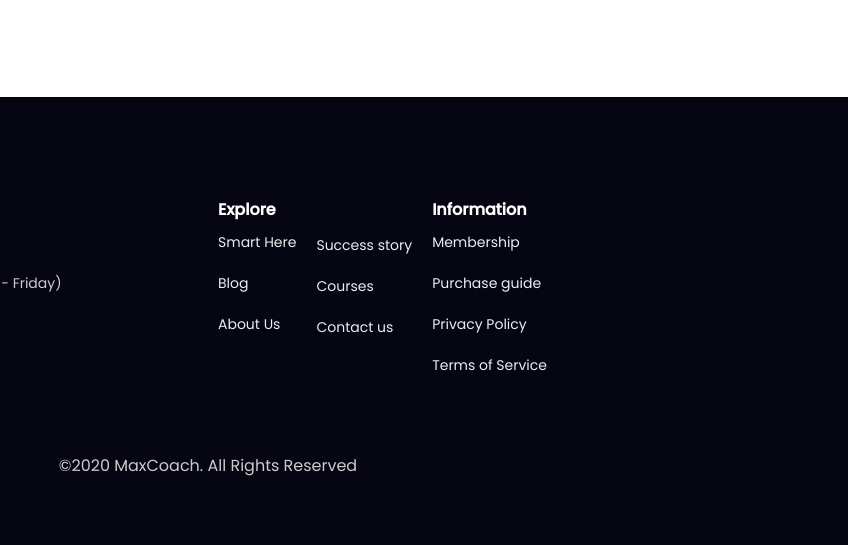
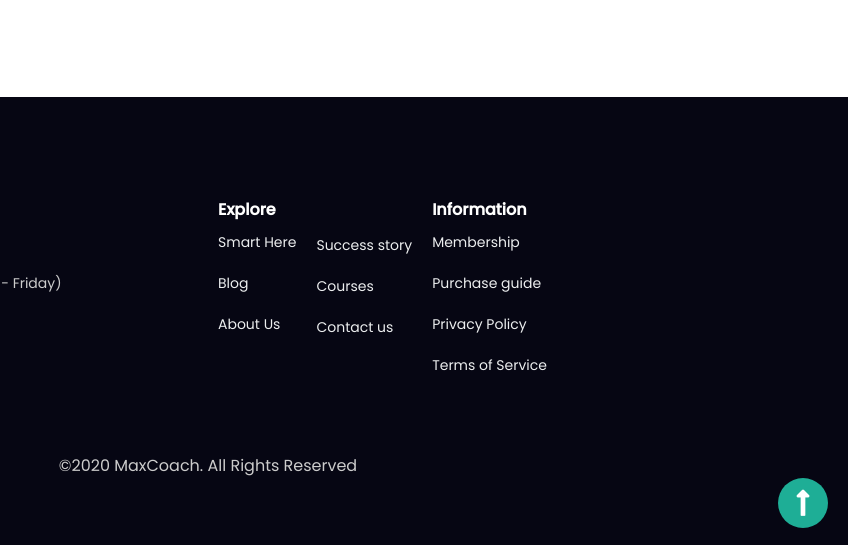
Before and after one commit to AlessioFurio/proj-html-vuejs, a plain HTML site: page index.html in a window 1280 px wide. Shown: the part 6509-7054 px from the top of the page, 432-1280 px from the left. Drawn offline with nearby package versions, Linux system fonts and the light colour scheme.

Commit message:
button footer "go up"

```diff
--- a/index.html
+++ b/index.html
@@ -16,7 +16,7 @@
     <body>
 
         <div id="root">
-            <header>
+            <header id="header">
                 <div class="logo">
                     <img src="images/dark-logo.png" alt="">
                 </div>
@@ -530,6 +530,10 @@
 
                 </div>
                 <p class="copyright"> ©2020 MaxCoach. All Rights Reserved</p>
+
+                <div class="arrow-up" id="arrowGoUp" @click="goUp()">
+                    <i class="fas fa-long-arrow-alt-up"></i>
+                </div>
            </footer>
 
 
--- a/main.js
+++ b/main.js
@@ -10,10 +10,13 @@ var app = new Vue({
 
 	methods: {
 
+		goUp() {
+			const element = document.getElementById('header');
+    			element.scrollIntoView({ behavior: 'smooth' });
+		}
 
 	}, // fine methods
 
 	mounted() {
-
 	} // fine mounted
 });
--- a/style.css
+++ b/style.css
@@ -566,6 +566,7 @@ ul {
     footer {
         background-color: #060613;
         padding: 100px 0 70px;
+        position: relative;
     }
 
     .container-footer {
@@ -628,6 +629,25 @@ ul {
         text-align: center;
         color: #ccc;
         padding-top: 30px;
+    }
+
+    footer .arrow-up {
+        width: 50px;
+        height: 50px;
+        background-color: #1eae96;
+        border-radius: 50%;
+        position: absolute;
+        bottom: 20px;
+        right: 20px;
+        display: flex;
+        justify-content: center;
+        align-items: center;
+        cursor: pointer;
+    }
+
+    footer .arrow-up i {
+        font-size: 30px;
+        color: #fff;
     }
 
 }
```
